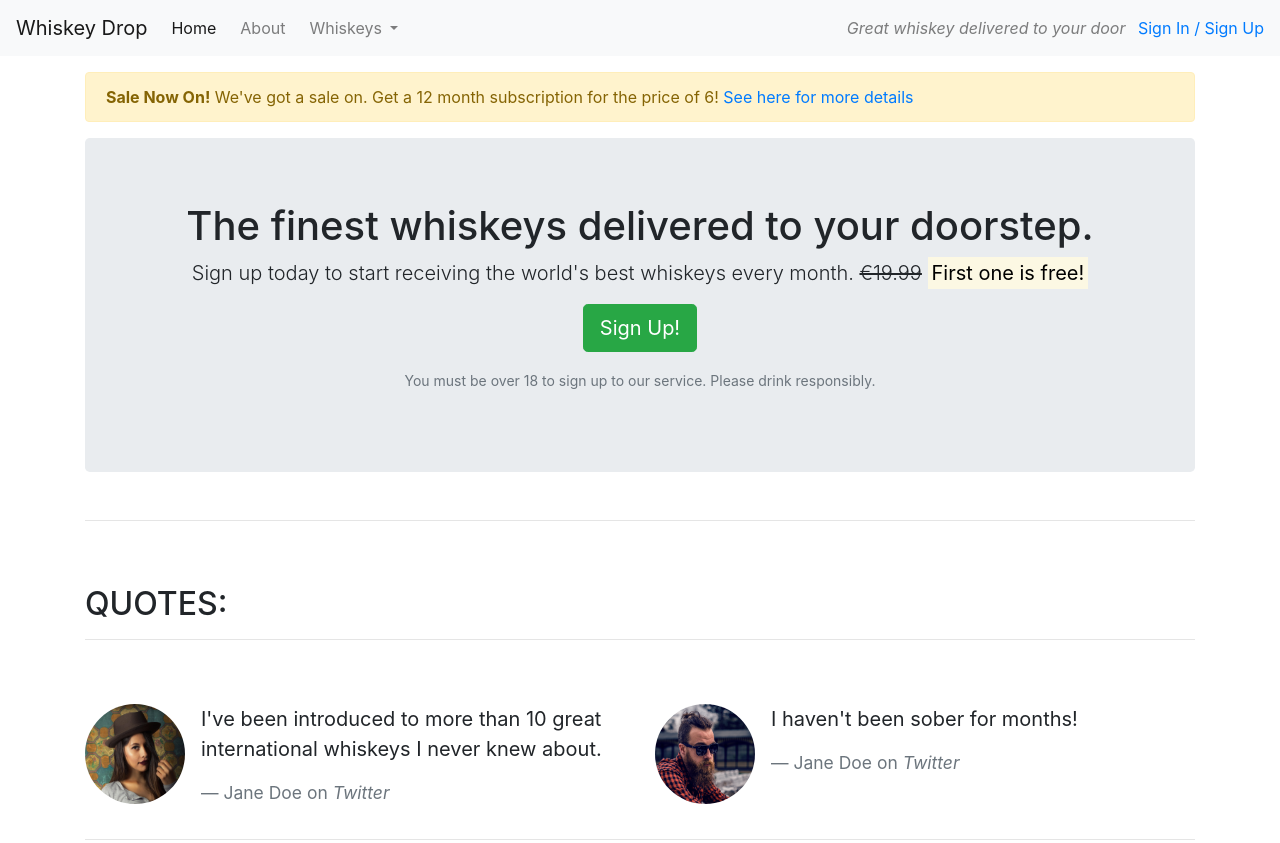
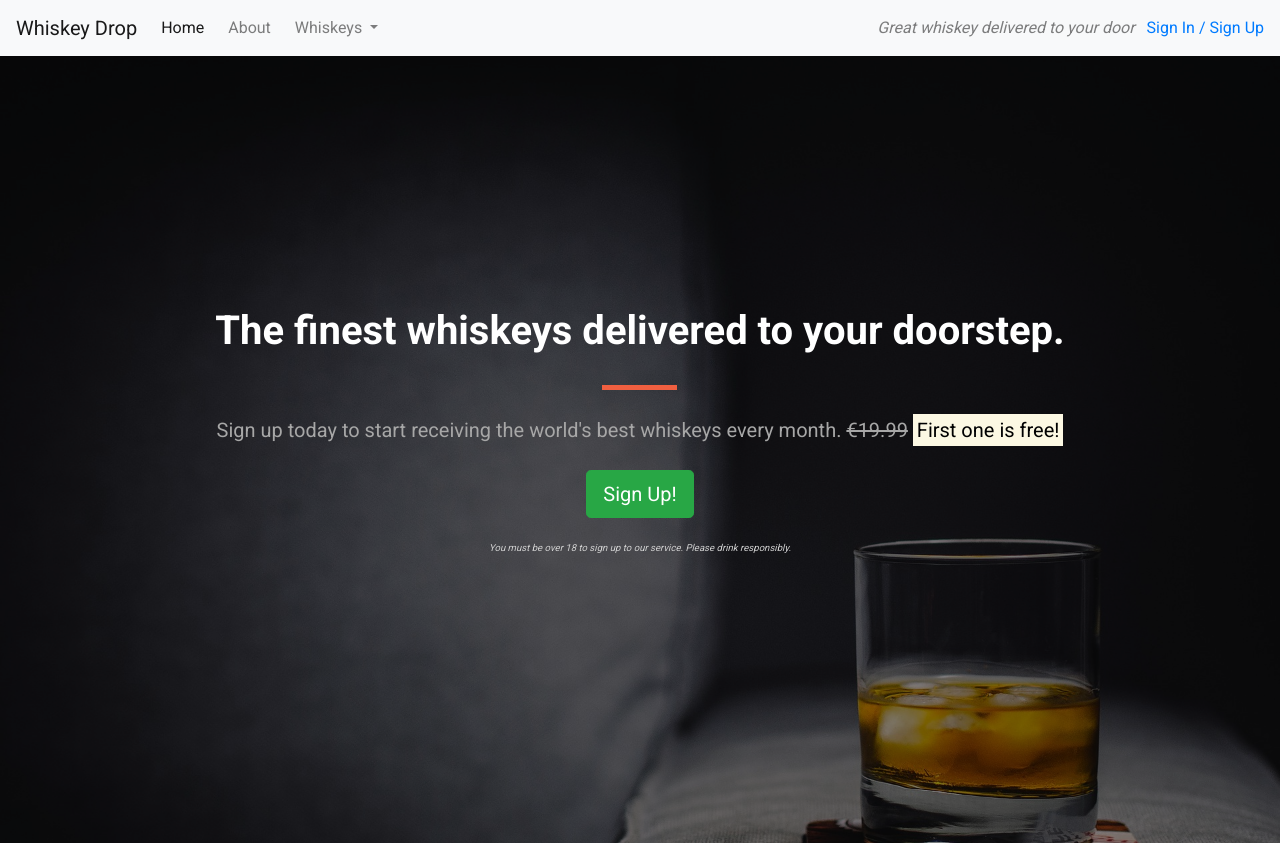
Before and after one commit to akramalex/test, a plain HTML site: page index.html in a window 1280 px wide. Shown: the top 843 px of the page. Drawn offline with nearby package versions, Linux system fonts and the light colour scheme.

Commit message:
files and add backgrounds

```diff
--- a/css/style.css
+++ b/css/style.css
@@ -0,0 +1,100 @@
+body {
+    font-family: 'Roboto', sans-serif;
+}
+
+/* Containers */
+
+.alert-container {}
+
+.callout-container {
+    height: 100vh;
+
+    background: url('../images/whiskey-background.jpg') no-repeat center center fixed;
+    -webkit-background-size: cover;
+    -moz-background-size: cover;
+    -o-background-size: cover;
+    background-size: cover;
+
+    display: flex;
+    align-items: center;
+    justify-content: center;
+
+    position: relative;
+}
+
+.opaque-overlay {
+    position: absolute;
+    top: 0;
+    left: 0;
+    height: 100%;
+    width: 100%;
+    background-color: rgba(0, 0, 0, 0.5);
+}
+
+.quotes-container {}
+
+.features-container {}
+
+/* Block dividers */
+
+.block-divider {
+    width: 75px;
+    height: 5px;
+    border: 0;
+    background-color: #444;
+}
+
+.block-divider--orange {
+    background-color: #f05f40;
+}
+
+.block-divider--short {
+    width: 35px;
+}
+
+/* Jumbotron */
+
+.jumbotron {
+    background-color: transparent;
+}
+
+.jumbotron h1 {
+    color: white;
+    font-weight: bold;
+    margin-bottom: 30px;
+    color: white;
+}
+
+.jumbotron .lead {
+    color: #a7a7a7;
+    margin: 25px 0;
+}
+
+.jumbotron small {
+    font-size: 60%;
+    font-style: italic;
+    color: #d0d0d0;
+}
+
+/* Buttons */
+
+.btn--cta {
+    font-weight: bold;
+    border-radius: 23px;
+    width: 160px;
+}
+
+.btn--red {
+    color: white;
+    background-color: #f05f40;
+    border-color: #f05f40;
+}
+
+.btn--red:hover,
+.btn--red:active,
+.btn--red:focus,
+.btn--red:active:focus {
+    background-color: #df4929;
+    border-color: #df4929;
+    color: white;
+}
--- a/index.html
+++ b/index.html
@@ -8,28 +8,26 @@
     <link rel="stylesheet" href="https://cdn.jsdelivr.net/npm/bootstrap@4.6.2/dist/css/bootstrap.min.css"
         integrity="sha384-xOolHFLEh07PJGoPkLv1IbcEPTNtaed2xpHsD9ESMhqIYd0nLMwNLD69Npy4HI+N" crossorigin="anonymous">
     <script src="https://kit.fontawesome.com/57d3df9033.js" crossorigin="anonymous"></script>
-    <link rel="stylesheet" href="..\assets\images\css\style.css">
+    <link href="https://fonts.googleapis.com/css?family=Roboto:400,700" rel="stylesheet">
+    <link rel="stylesheet" href="css\style.css">
 </head>
-
 <body>
     <!--Nav-->
     <nav class="navbar navbar-light navbar-expand-sm bg-light">
         <a href="/" class="navbar-brand">
-            Whiskey Drop</a>
+                    Whiskey Drop</a>
 
-        <button class="navbar-toggler ml-auto" type="button" data-toggle="collapse" data-target="#navbarNavDropdown"
-            aria-controls="navbarNavDropdown" aria-expanded="false" aria-label="Toggle navigation">
-            <span class="navbar-toggler-icon"></span></button>
+        <button class="navbar-toggler ml-auto" type="button" data-toggle="collapse" data-target="#navbarNavDropdown" aria-controls="navbarNavDropdown" aria-expanded="false" aria-label="Toggle navigation">
+        <span class="navbar-toggler-icon"></span></button>
 
         <div class="collapse navbar-collapse" id="navbarNavDropdown">
             <ul class="navbar-nav mr-auto">
                 <li class="active nav-item mr-2"><a class="nav-link" href="/">Home</a></li>
                 <li class="nav-item mr-2"><a class="nav-link" href="">About</a></li>
                 <li class="nav-item dropdown">
-                    <a class="nav-link dropdown-toggle" href="#" id="navbarDropdownMenuLink" role="button"
-                        data-toggle="dropdown" aria-haspopup="true" aria-expanded="false">
-                        Whiskeys
-                    </a>
+                    <a class="nav-link dropdown-toggle" href="#" id="navbarDropdownMenuLink" role="button" data-toggle="dropdown" aria-haspopup="true" aria-expanded="false">
+          Whiskeys
+        </a>
                     <div class="dropdown-menu" aria-labelledby="navbarDropdownMenuLink">
                         <a class="dropdown-item" href="#">Irish</a>
                         <a class="dropdown-item" href="#">Scotch</a>
@@ -47,35 +45,37 @@
         </div>
         <!--</div>-->
     </nav>
-    <article class="container mt-3">
-        <div class="row d-none d-sm-block">
-            <div class="col-12">
-                <div class="alert alert-warning">
-                    <strong>Sale Now On!</strong> We've got a sale on. Get a 12 month subscription for the price of 6!
-                    <a href="">See here for more details</a>
-                </div>
-            </div>
-        </div>
+    <!--<div class="container alert-container">-->
+    <!--    <div class="row d-none d-sm-block">-->
+    <!--        <div class="col-12">-->
+    <!--            <div class="alert alert-warning">-->
+    <!--                <strong>Sale Now On!</strong> We've got a sale on. Get a 12 month subscription for the price of 6! <a href="">See here for more details</a>-->
+    <!--            </div>-->
+    <!--        </div>-->
+    <!--    </div>-->
+    <!--</div>-->
+    <div class="container-fluid callout-container">
         <!-- Callout -->
+        <div class="opaque-overlay">&nbsp;</div>
         <div class="row">
             <div class="col-12">
                 <section class="callout jumbotron text-center">
-                    <h1>The finest whiskeys delivered to your doorstep.</h1>
+                    <h1 class="jumbotron-header">The finest whiskeys delivered to your doorstep.</h1>
+                    <hr class="block-divider block-divider--orange">
                     <p class="lead">Sign up today to start receiving the world's best whiskeys every month.
                         <s class="d-none d-sm-inline">€19.99</s>
                         <span class="d-inline d-sm-none"><br></span>
-                        <strong><mark>First one is free!</mark></strong>
-                    </p>
-                    <p><button class="btn btn-lg btn-success" data-toggle="modal" data-target="#signUpModal">Sign
-                            Up!</button></p>
-                    <p class="text-muted"><small>You must be over 18 to sign up to our service. Please drink
-                            responsibly.</small></p>
+                        <strong><mark>First one is free!</mark></strong></p>
+                    <p><button class="btn btn-lg btn-success" data-toggle="modal" data-target="#signUpModal">Sign Up!</button></p>
+                    <p class="text-muted"><small>You must be over 18 to sign up to our service. Please drink responsibly.</small></p>
                 </section>
             </div>
         </div>
-        <!-- /.callout -->
-        <hr>
-        <!-- Quotes -->
+    </div>
+    <!-- /.callout -->
+
+    <!-- Quotes -->
+    <div class="container quotes-container">
         <section class="quotes">
             <div class="row">
                 <div class="col-12 my-5">
@@ -91,10 +91,8 @@
                         </div>
                         <div class="media-body">
                             <blockquote class="blockquote">
-                                <p>I've been introduced to more than 10 great international whiskeys I never knew about.
-                                </p>
-                                <footer class="blockquote-footer">Jane Doe on <cite title="Twitter">Twitter</cite>
-                                </footer>
+                                <p>I've been introduced to more than 10 great international whiskeys I never knew about.</p>
+                                <footer class="blockquote-footer">Jane Doe on <cite title="Twitter">Twitter</cite></footer>
                             </blockquote>
                         </div>
                     </div>
@@ -107,17 +105,18 @@
                         <div class="media-body">
                             <blockquote class="blockquote">
                                 <p>I haven't been sober for months!</p>
-                                <footer class="blockquote-footer">Jane Doe on <cite title="Twitter">Twitter</cite>
-                                </footer>
+                                <footer class="blockquote-footer">Jane Doe on <cite title="Twitter">Twitter</cite></footer>
                             </blockquote>
                         </div>
                     </div>
                 </div>
             </div>
         </section>
-        <!-- /.quotes -->
-        <hr>
-        <!-- Features -->
+    </div>
+    <!-- /.quotes -->
+
+    <!-- Features -->
+    <div class="features-container">
         <section class="features">
             <div class="row">
                 <div class="col-12 my-5">
@@ -128,36 +127,29 @@
             <div class="row">
                 <div class="col-12 col-md-6 col-lg-4">
                     <div class="feature">
-                        <h3><i class="fas fa-gift d-none d-sm-inline"></i> Feature 1 <span
-                                class="badge badge-success">New!</span></h3>
-                        <p>Lorem ipsum dolor sit amet, consectetur adipiscing elit, sed do eiusmod tempor incididunt ut
-                            labore et dolore magna aliqua. Ut enim ad minim veniam, quis nostrud exercitation ullamco
-                            laboris nisi ut aliquip ex ea commodo consequat.</p>
+                        <h3><i class="fas fa-gift d-none d-sm-inline"></i> Feature 1 <span class="badge badge-success">New!</span></h3>
+                        <p>Lorem ipsum dolor sit amet, consectetur adipiscing elit, sed do eiusmod tempor incididunt ut labore et dolore magna aliqua. Ut enim ad minim veniam, quis nostrud exercitation ullamco laboris nisi ut aliquip ex ea commodo consequat.</p>
                         <p><a class="btn btn-sm btn-light" href="">Read More</a></p>
                     </div>
                 </div>
                 <div class="col-12 col-md-6 col-lg-4">
                     <div class="feature">
                         <h3><i class="fas fa-credit-card d-none d-sm-inline"></i> Feature 2</h3>
-                        <p>Lorem ipsum dolor sit amet, consectetur adipiscing elit, sed do eiusmod tempor incididunt ut
-                            labore et dolore magna aliqua. Ut enim ad minim veniam, quis nostrud exercitation ullamco
-                            laboris nisi ut aliquip ex ea commodo consequat.</p>
+                        <p>Lorem ipsum dolor sit amet, consectetur adipiscing elit, sed do eiusmod tempor incididunt ut labore et dolore magna aliqua. Ut enim ad minim veniam, quis nostrud exercitation ullamco laboris nisi ut aliquip ex ea commodo consequat.</p>
                         <p><a class="btn btn-sm btn-light" href="">Read More</a></p>
                     </div>
                 </div>
                 <div class="col-12 d-md-none d-lg-block col-lg-4">
                     <div class="feature">
                         <h3><i class="fas fa-times-circle d-none d-sm-inline"></i> Feature 3</h3>
-                        <p>Lorem ipsum dolor sit amet, consectetur adipiscing elit, sed do eiusmod tempor incididunt ut
-                            labore et dolore magna aliqua. Ut enim ad minim veniam, quis nostrud exercitation ullamco
-                            laboris nisi ut aliquip ex ea commodo consequat.</p>
+                        <p>Lorem ipsum dolor sit amet, consectetur adipiscing elit, sed do eiusmod tempor incididunt ut labore et dolore magna aliqua. Ut enim ad minim veniam, quis nostrud exercitation ullamco laboris nisi ut aliquip ex ea commodo consequat.</p>
                         <p><a class="btn btn-sm btn-light" href="">Read More</a></p>
                     </div>
                 </div>
             </div>
         </section>
-        <!-- /.features -->
-    </article>
+    </div>
+    <!-- /.features -->
 
     <div class="modal" tabindex="-1" role="dialog" id="signUpModal">
         <div class="modal-dialog" role="document">
@@ -165,17 +157,15 @@
                 <div class="modal-header">
                     <h5 class="modal-title">Sign Up To Whiskey Drop!</h5>
                     <button type="button" class="close" data-dismiss="modal" aria-label="Close">
-                        <span aria-hidden="true">&times;</span>
-                    </button>
+          <span aria-hidden="true">&times;</span>
+        </button>
                 </div>
                 <div class="modal-body">
                     <form>
                         <div class="form-group">
                             <label for="exampleInputEmail1">Email address</label>
-                            <input type="email" class="form-control" id="exampleInputEmail1"
-                                aria-describedby="emailHelp" placeholder="Enter email">
-                            <small id="emailHelp" class="form-text text-muted">We'll never share your email with anyone
-                                else.</small>
+                            <input type="email" class="form-control" id="exampleInputEmail1" aria-describedby="emailHelp" placeholder="Enter email">
+                            <small id="emailHelp" class="form-text text-muted">We'll never share your email with anyone else.</small>
                         </div>
                         <div class="form-group">
                             <label for="password">Password</label>
@@ -183,8 +173,7 @@
                         </div>
                         <div class="form-group">
                             <label for="repeatPassword">Repeat Password</label>
-                            <input type="password" class="form-control" id="repeatPassword"
-                                placeholder="Repeat Password">
+                            <input type="password" class="form-control" id="repeatPassword" placeholder="Repeat Password">
                         </div>
                         <button type="submit" class="btn btn-success">Submit</button>
                     </form>
@@ -193,15 +182,9 @@
         </div>
     </div>
 
-    <script src="https://code.jquery.com/jquery-3.3.1.slim.min.js"
-        integrity="sha384-q8i/X+965DzO0rT7abK41JStQIAqVgRVzpbzo5smXKp4YfRvH+8abtTE1Pi6jizo"
-        crossorigin="anonymous"></script>
-    <script src="https://cdnjs.cloudflare.com/ajax/libs/popper.js/1.14.3/umd/popper.min.js"
-        integrity="sha384-ZMP7rVo3mIykV+2+9J3UJ46jBk0WLaUAdn689aCwoqbBJiSnjAK/l8WvCWPIPm49"
-        crossorigin="anonymous"></script>
-    <script src="https://stackpath.bootstrapcdn.com/bootstrap/4.1.3/js/bootstrap.min.js"
-        integrity="sha384-ChfqqxuZUCnJSK3+MXmPNIyE6ZbWh2IMqE241rYiqJxyMiZ6OW/JmZQ5stwEULTy"
-        crossorigin="anonymous"></script>
+    <script src="https://code.jquery.com/jquery-3.3.1.slim.min.js" integrity="sha384-q8i/X+965DzO0rT7abK41JStQIAqVgRVzpbzo5smXKp4YfRvH+8abtTE1Pi6jizo" crossorigin="anonymous"></script>
+    <script src="https://cdnjs.cloudflare.com/ajax/libs/popper.js/1.14.3/umd/popper.min.js" integrity="sha384-ZMP7rVo3mIykV+2+9J3UJ46jBk0WLaUAdn689aCwoqbBJiSnjAK/l8WvCWPIPm49" crossorigin="anonymous"></script>
+    <script src="https://stackpath.bootstrapcdn.com/bootstrap/4.1.3/js/bootstrap.min.js" integrity="sha384-ChfqqxuZUCnJSK3+MXmPNIyE6ZbWh2IMqE241rYiqJxyMiZ6OW/JmZQ5stwEULTy" crossorigin="anonymous"></script>
 </body>
 
 </html>
```
Also changed, not shown: images/whiskey-background.jpg (added).
